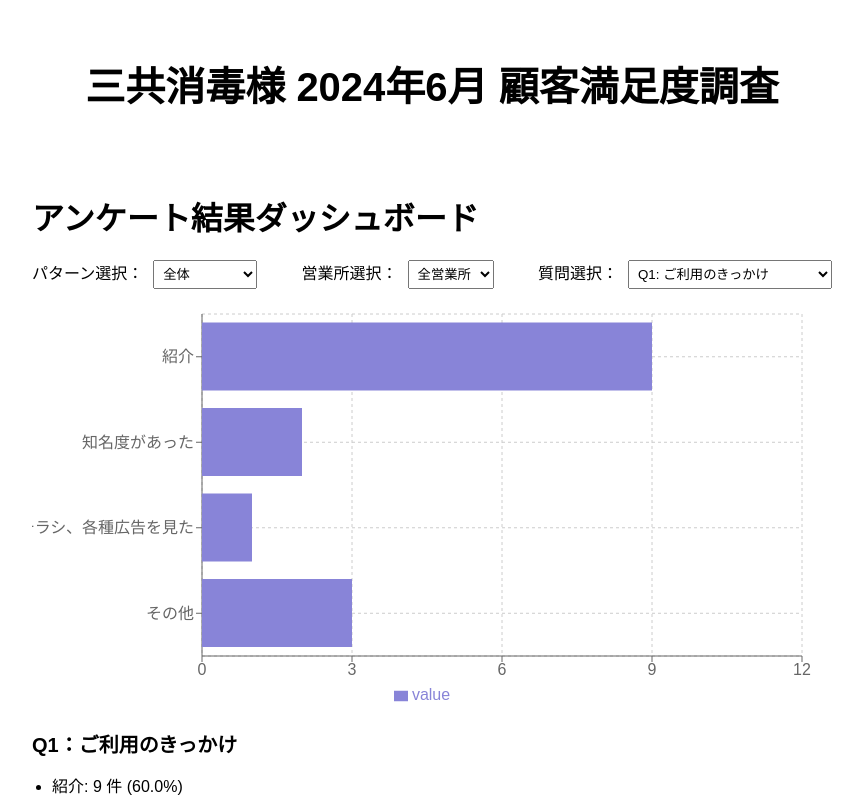
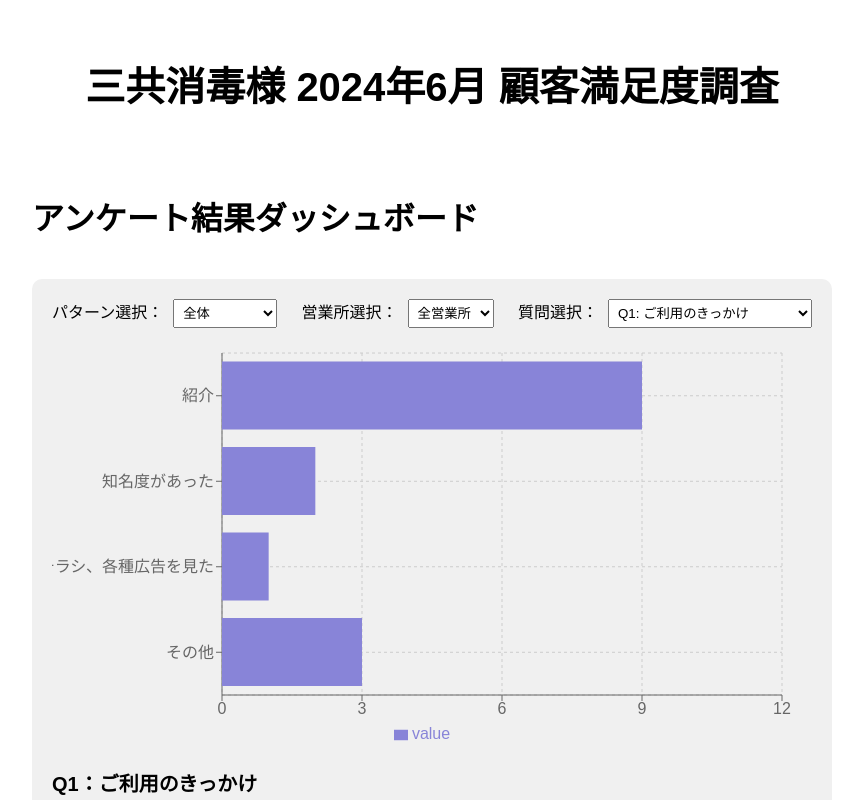
Before and after one commit to kazu5150/customer-survey-dashboard, a React (Create React App) app: page / in a window 1280 px wide. Shown: the top 800 px of the page, without its empty margins (208-1071 px from the left). Built offline with nearby package versions, Linux system fonts and the light colour scheme.

Commit message:
dashboard bgcolor changed

```diff
--- a/src/components/CustomerSurveyDashboard.js
+++ b/src/components/CustomerSurveyDashboard.js
@@ -166,6 +166,10 @@
 
       <h1>アンケート結果ダッシュボード</h1>
 
+      <div style={{ marginBottom: '40px' }}></div>
+
+      <div style={{ backgroundColor: '#f0f0f0', padding: '20px', borderRadius: '10px', marginBottom: '40px' }}>
+
         <div style={{ marginBottom: '20px', display: 'flex', justifyContent: 'space-between' }}>
           <div>
             <label htmlFor="pattern-select" style={{ marginRight: '10px' }}>パターン選択：</label>
@@ -244,6 +248,11 @@
             <p>データが不足しているため、分析サマリーを表示できません。</p>
           )}
         </div>
+
+
+      </div>
+
+
 
       <div style={{ marginBottom: '80px' }}></div>
 
```
Lines whose indentation alone changed are shown as unchanged.
